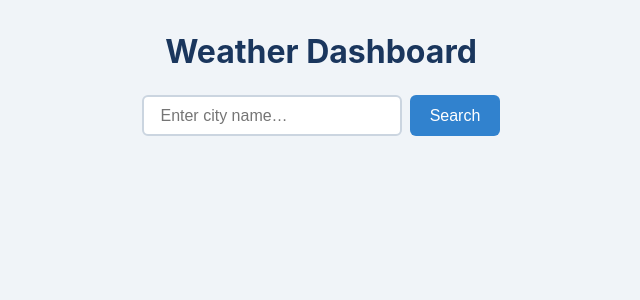
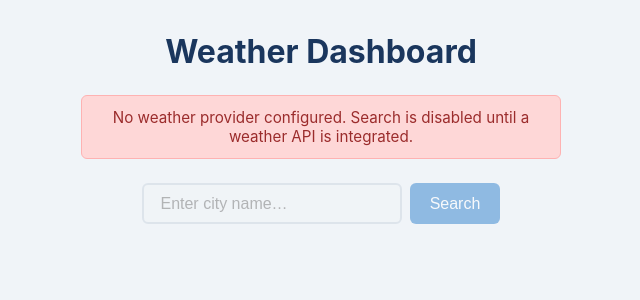
Before and after one commit to rohanjones1/WeatherDashboard2, a Node server app: page / in a window 1280 px wide. Shown: the top 300 px of the page, without its empty margins (319-959 px from the left). Run offline with Node 20, Linux system fonts and the light colour scheme.

Commit message:
Remove mock data — show 'no provider configured' state
- /api/weather now returns 501 with an error message instead of mock data
- UI shows a notice banner and disables search until a weather API is integrated

Co-Authored-By: Rohan <rohanjjones@gmail.com>

```diff
--- a/index.ts
+++ b/index.ts
@@ -13,8 +13,9 @@ app.get("/", (_req: Request, res: Response) => {
   res.render("index");
 });
 
-// TODO: Replace this mock endpoint with a real weather API.
-// The response shape should stay the same so the frontend keeps working.
+// TODO: Implement a real weather API integration.
+// Once connected, this endpoint should return JSON in the shape:
+// { city, temperature, condition, humidity, windSpeed, forecast: [{ day, high, low, condition }] }
 app.get("/api/weather", (req: Request, res: Response) => {
   const city = req.query.city as string | undefined;
 
@@ -23,23 +24,10 @@ app.get("/api/weather", (req: Request, res: Response) => {
     return;
   }
 
-  // TODO: Replace this hardcoded mock data with live data from a weather API.
-  const mockWeather = {
-    city: city,
-    temperature: 22,
-    condition: "Partly Cloudy",
-    humidity: 58,
-    windSpeed: 12,
-    forecast: [
-      { day: "Mon", high: 24, low: 16, condition: "Sunny" },
-      { day: "Tue", high: 21, low: 14, condition: "Cloudy" },
-      { day: "Wed", high: 19, low: 13, condition: "Rain" },
-      { day: "Thu", high: 23, low: 15, condition: "Partly Cloudy" },
-      { day: "Fri", high: 25, low: 17, condition: "Sunny" },
-    ],
-  };
-
-  res.json(mockWeather);
+  // TODO: Replace this stub with a call to a real weather API.
+  res.status(501).json({
+    error: "No weather provider configured. Integrate a weather API to enable this endpoint.",
+  });
 });
 
 app.listen(PORT, () => {
--- a/views/index.ejs
+++ b/views/index.ejs
@@ -64,14 +64,33 @@
       font-size: 0.85rem;
     }
     .forecast-day .day-name { font-weight: bold; margin-bottom: 0.25rem; }
+    .notice {
+      background: #fed7d7;
+      color: #9b2c2c;
+      border: 1px solid #feb2b2;
+      border-radius: 6px;
+      padding: 0.75rem 1.25rem;
+      margin-bottom: 1.5rem;
+      max-width: 480px;
+      text-align: center;
+      font-size: 0.95rem;
+    }
+    input:disabled, button:disabled {
+      opacity: 0.5;
+      cursor: not-allowed;
+    }
   </style>
 </head>
 <body>
   <h1>Weather Dashboard</h1>
 
+  <div class="notice" id="notice">
+    No weather provider configured. Search is disabled until a weather API is integrated.
+  </div>
+
   <div class="search-box">
-    <input type="text" id="cityInput" placeholder="Enter city name…" />
-    <button id="searchBtn">Search</button>
+    <input type="text" id="cityInput" placeholder="Enter city name…" disabled />
+    <button id="searchBtn" disabled>Search</button>
   </div>
 
   <p class="error" id="error"></p>
```
